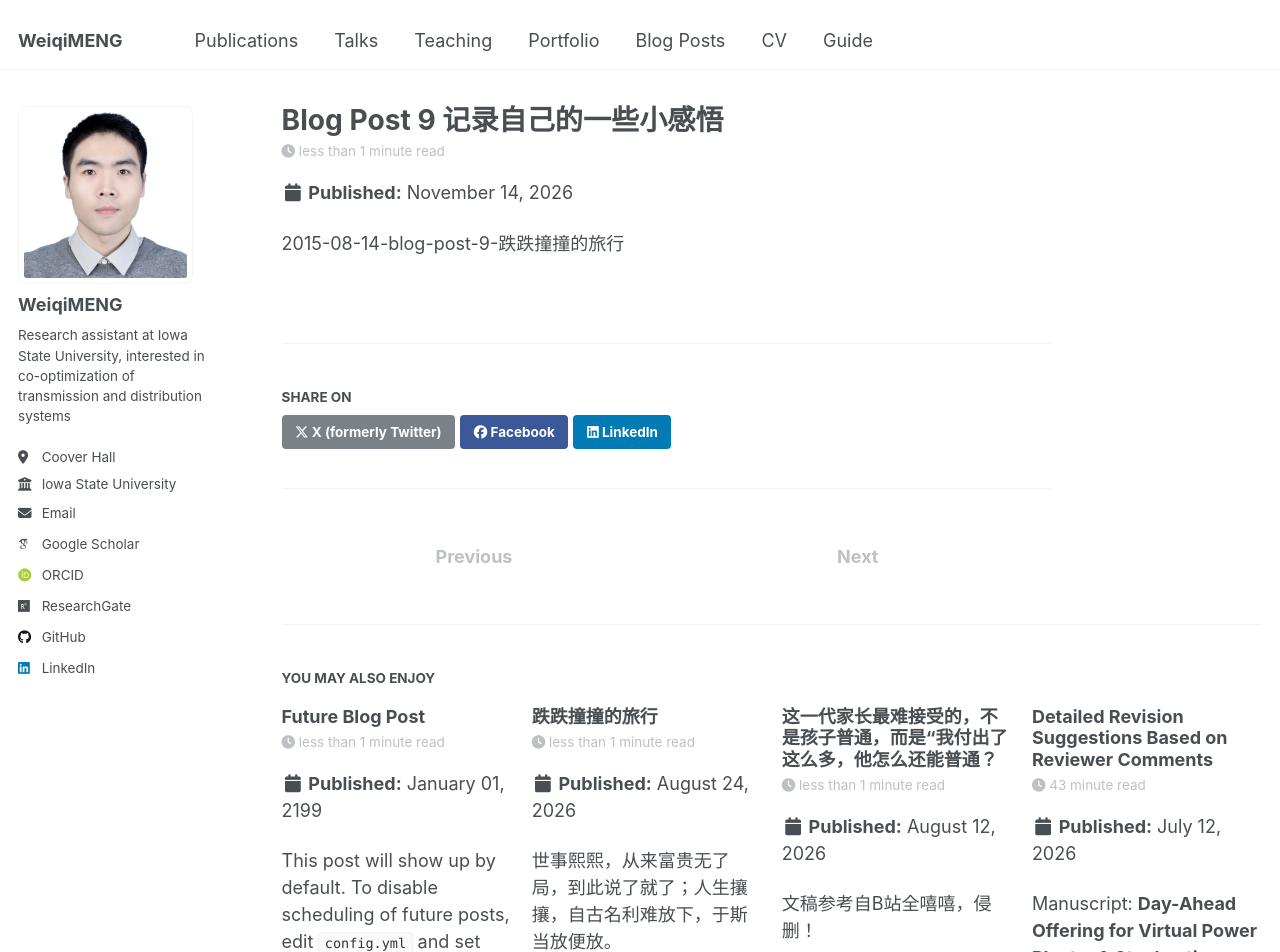
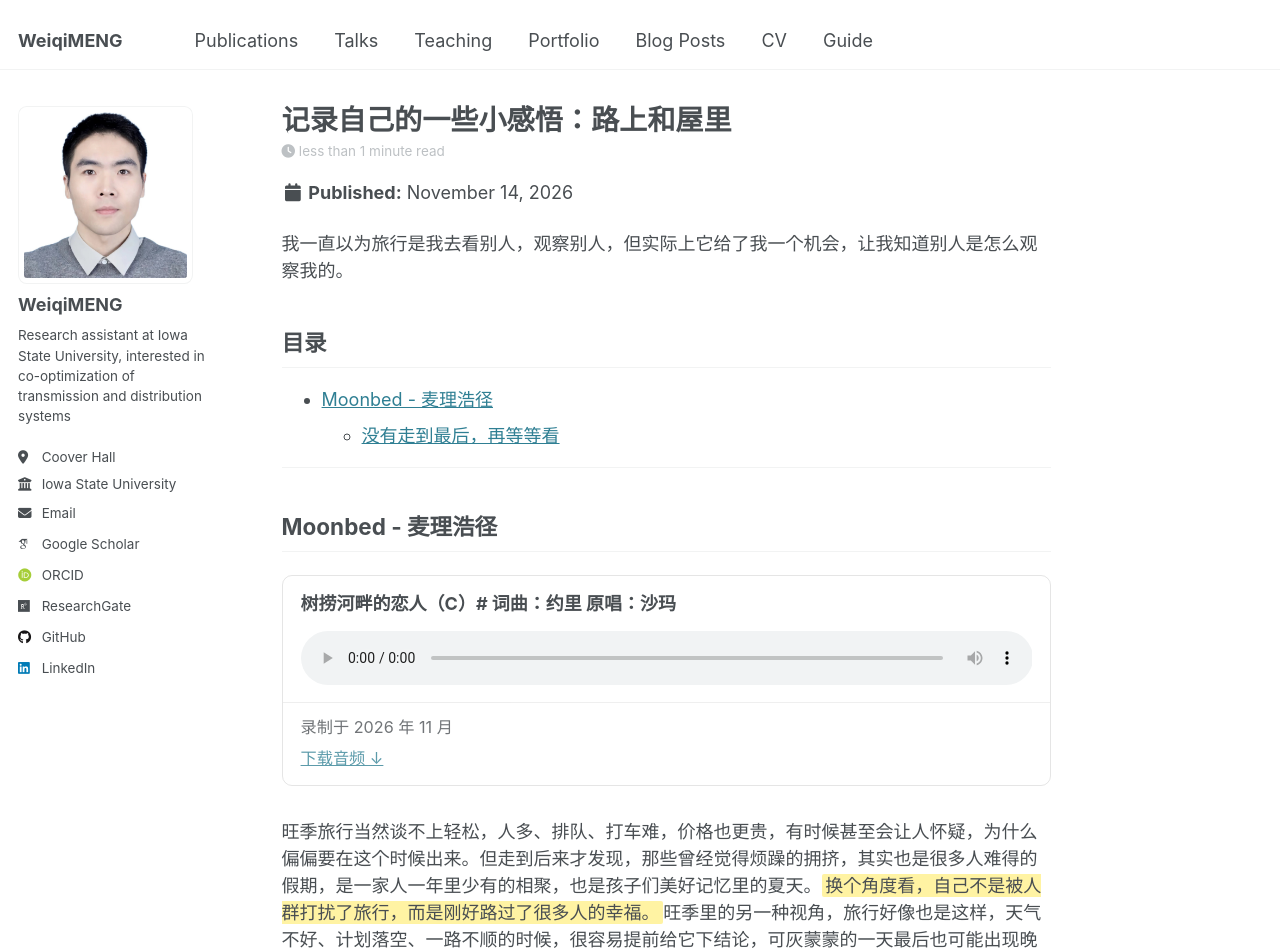
Before and after one commit to mengweiqi7/mengweiqi7.github.io, a Jekyll site: the page built from _posts/2026-11-14-blog-post-9-记录自己的一些小感悟.md, in a window 1280 px wide and 1400 px high. Shown: the top 952 px of the window. Built offline with Jekyll 4.4.1, drawn with Linux system fonts in a browser that asks for light colours; some web fonts are replaced; some of the changed text lies outside the part shown.

Commit message:
Update 2026-11-14-blog-post-9-记录自己的一些小感悟.md

```diff
--- a/_posts/2026-11-14-blog-post-9-记录自己的一些小感悟.md
+++ b/_posts/2026-11-14-blog-post-9-记录自己的一些小感悟.md
@@ -1 +1,36 @@
-2015-08-14-blog-post-9-跌跌撞撞的旅行
+---
+title: '记录自己的一些小感悟：路上和屋里'
+date: 2026-11-14
+permalink: /posts/2026/11/blog-post-10/
+tags:
+  - cool posts
+  - category1
+  - category2
+---
+
+我一直以为旅行是我去看别人，观察别人，但实际上它给了我一个机会，让我知道别人是怎么观察我的。
+
+
+## 目录
+{:.no_toc}
+
+* TOC
+{:toc}
+
+---
+
+## Moonbed - 麦理浩径
+{% include audio.html
+   src="/files/audio/LOver.mp4"
+   title="树捞河畔的恋人（C）# 词曲：约里 原唱：沙玛"
+   caption="录制于 2026 年 11 月"
+   download="true"
+%}
+旺季旅行当然谈不上轻松，人多、排队、打车难，价格也更贵，有时候甚至会让人怀疑，为什么偏偏要在这个时候出来。但走到后来才发现，那些曾经觉得烦躁的拥挤，其实也是很多人难得的假期，是一家人一年里少有的相聚，也是孩子们美好记忆里的夏天。<span class="highlight-yellow">换个角度看，自己不是被人群打扰了旅行，而是刚好路过了很多人的幸福。</span>旺季里的另一种视角，旅行好像也是这样，天气不好、计划落空、一路不顺的时候，很容易提前给它下结论，可灰蒙蒙的一天最后也可能出现晚霞和彩虹。
+
+
+### 没有走到最后，再等等看
+很多事情在真正结束以前，都不必急着判断好坏，眼前的不如意未必就是最后的感受。
+没有走到最后的时候，不妨再等等看。
+<!-- B站原始视频 -->
+{% include vedio.html platform="bilibili" id="BV135816xEbZ" danmaku="1" %}
```
